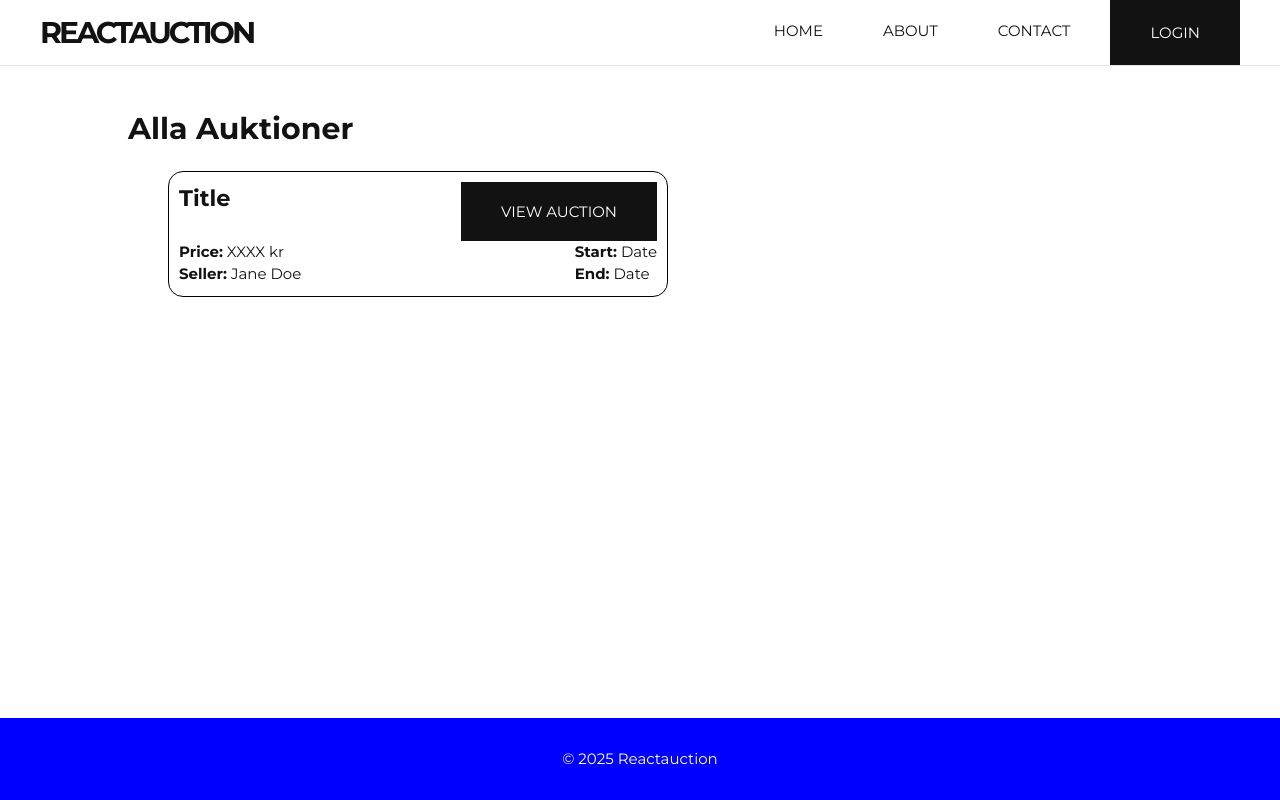
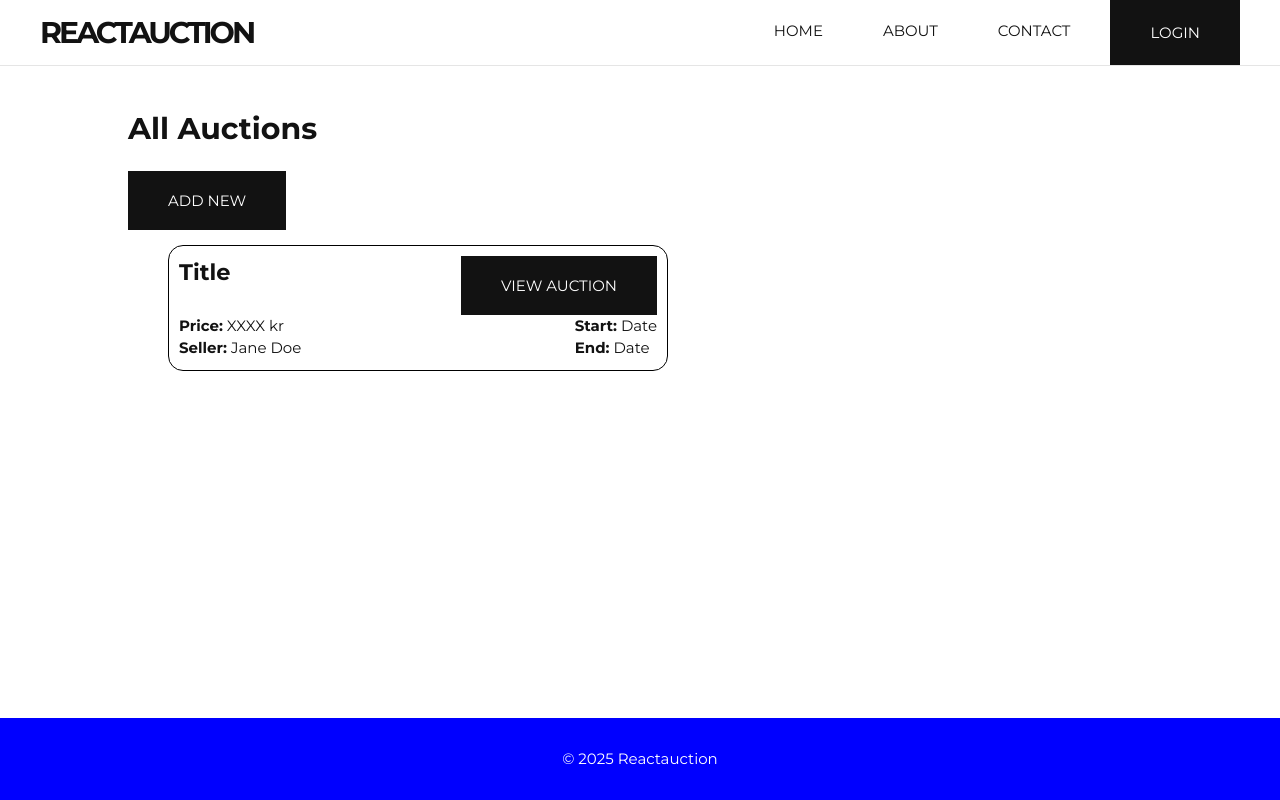
Before and after one commit to Akke/reactauction, a React (Vite) app in the folder frontend/: page / in a window 1280 px wide. Built offline with nearby package versions, Linux system fonts and the light colour scheme.

Commit message:
Adding frontend to add new auction

```diff
--- a/frontend/src/Components/AuctionsList/AuctionsList.jsx
+++ b/frontend/src/Components/AuctionsList/AuctionsList.jsx
@@ -1,10 +1,14 @@
 import React from 'react'
 import classes from './auctionslist.module.css'
 import AuctionItem from './AuctionItem'
+import { NavLink } from 'react-router'
 
 const AuctionsList = () => {
     return (<>
-        <h1>Alla Auktioner</h1>
+        <h1>All Auctions</h1>
+        <button>
+            <NavLink className={classes.newBtn} to="/newauction">Add new</NavLink>
+        </button>
         <ul className={classes.auctionList}>
             <AuctionItem/>
         </ul>
--- a/frontend/src/Components/AuctionsList/auctionslist.module.css
+++ b/frontend/src/Components/AuctionsList/auctionslist.module.css
@@ -1,3 +1,8 @@
 .auctionList{
     list-style: none;
 }
+
+.newBtn{
+    text-decoration: none;
+    color: white;
+}
--- /dev/null
+++ b/frontend/src/Components/NewAuctionForm/NewAuction.jsx
@@ -0,0 +1,23 @@
+import React, { useState } from 'react'
+import classes from './newauction.module.css'
+import InputField from '../InputField/InputField'
+
+const NewAuction = () => {
+
+    return (<>
+
+        {error ? (<div>{error}</div>) : ""}
+        {success ? (<div>{success}</div>) : ""}
+
+        <form method='POST' onSubmit={onFormSubmit}>
+            <InputField type="text" label="Title" name="title" desc="..." placeholder="Auction title" />
+            <InputField type="date" label="End off auction" name="endDate" desc="Enter the date when the auction ends" placeholder="End-date" />
+            <InputField type="number" label="Asking price" name="price" desc="Add starting price of auction" placeholder="xxxx" />
+            <InputField type="text" label="Description" name="description" desc="Enter description of auction item" placeholder="Auction description" />
+            <input type='hidden' name='userId' value="1" />
+        </form>
+    </>
+    )
+}
+
+export default NewAuction
--- a/frontend/src/router/Router.jsx
+++ b/frontend/src/router/Router.jsx
@@ -4,12 +4,14 @@ import Layout from "../components/Layout";
 import AuctionsList from "../Components/AuctionsList/AuctionsList";
 import AccountRegister from "../components/AccountRegister/AccountRegister";
 import AccountLogin from "../components/AccountLogin/AccountLogin";
+import NewAuction from "../Components/NewAuctionForm/NewAuction";
 
 const Router = () => {
     return (
         <>
             <Routes>
                 <Route exact path="/" element={<Layout><AuctionsList/></Layout>}></Route>
+                <Route exact path="/newauction" element={<Layout><NewAuction/></Layout>}></Route>
                 <Route exact path="/register" element={<Layout><AccountRegister/></Layout>}></Route>
                 <Route exact path="/login" element={<Layout><AccountLogin/></Layout>}></Route>
                 <Route exact path="/view/:id" element={<Layout><ViewAuction /></Layout>}></Route>
```
Also changed, not shown: frontend/src/Components/NewAuctionForm/newauction.module.css (added).
